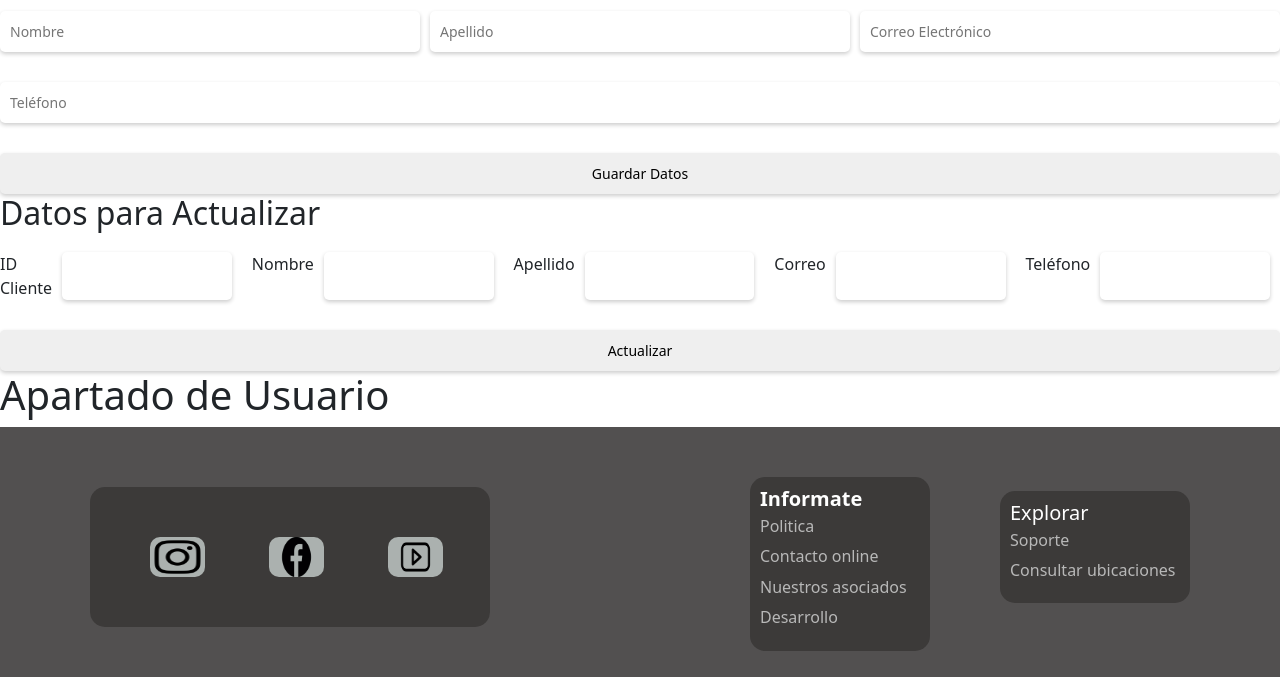
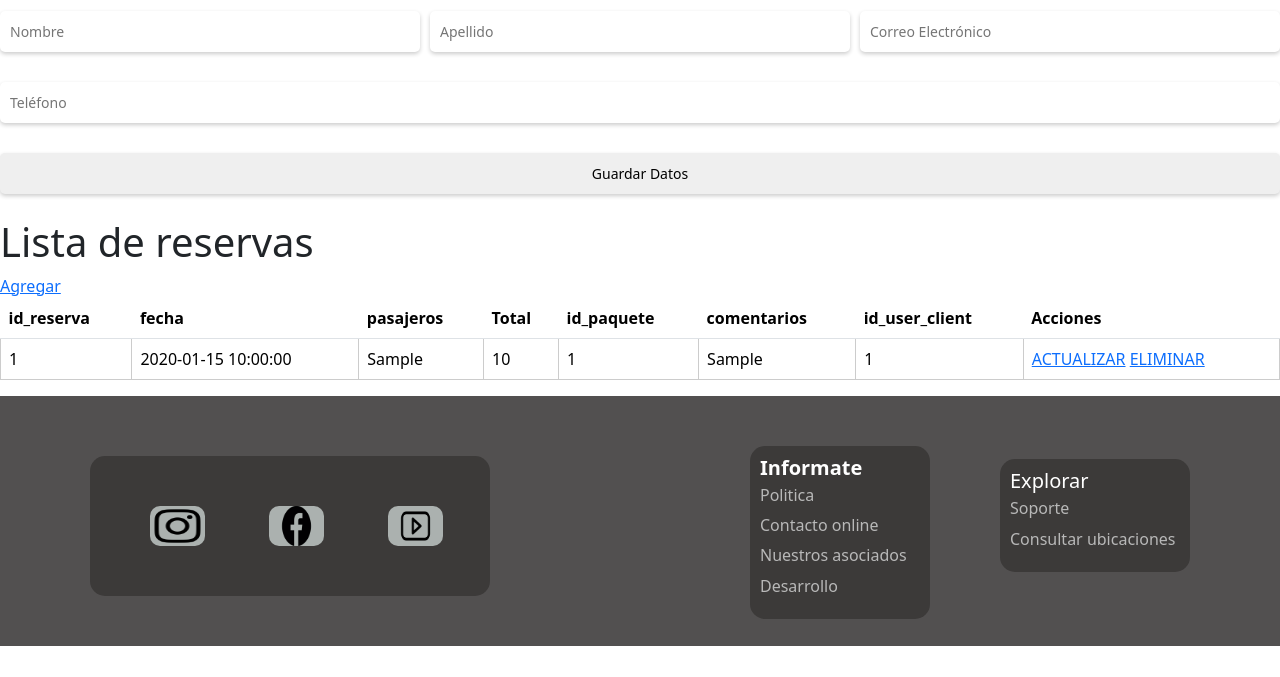
Before and after one commit to mau12304/Proyecto_tours, a PHP site: the page made by index.php in a window 1280 px wide. Shown: the part 397-1074 px from the top of the page. After the commit the page ends 1043 px from the top, so only its background shows below. Run offline with PHP 8.4, Linux system fonts and the light colour scheme; the visitor is signed in with stand-in values (Sample User, id 1); tables that the repository leaves empty or names only in its code hold one stand-in row (values such as "Sample post"); data that the repository does not hold is empty; some libraries are stand-ins or nearby versions.

Commit message:
Historial de cliente

```diff
--- a/controlador/clienteController.php
+++ b/controlador/clienteController.php
@@ -8,7 +8,16 @@ class ClienteController{
         $this-> clienteModel = new ClienteModel();
     }
     public static function mostrarDatos(){
+         // Verificar si el cliente está en sesión
+         if (!isset($_SESSION['id_user_client'])) {
+            throw new Exception("No se ha iniciado sesión como cliente.");
+        }
+        $id_user_client = $_SESSION['id_user_client']; // Obtener el ID del cliente de la sesión
+
+        $modelCliente = new ClienteModel();
+        $susreservas = $modelCliente->obtenerSusReservaciones($id_user_client);
         require('vista/userCliente.php/datosPersonales.php');
+
     }
     public static function guardarCliente(){
         $nombre=$_REQUEST['nombre'];
@@ -18,13 +27,16 @@ class ClienteController{
         $modelCliente = new ClienteModel();
         $modelCliente->ingresarCliente($nombre, $apellido, $telefono, $correo);
         header("location:".urlsite."index.php?c=mostrarDatos");
+        header("location:".urlsite."index.php?c=mostrarDatos&enviado=Datos enviados con exito.");
+        exit();
+
     }
     public static function actualizarCliente(){
-        $id_cliente=$_REQUEST['id_cliente'];
         $modelCliente = new ClienteModel();
-        $clientes = $modelCliente->obtenerCliente($id_cliente);
+        $clientes = $modelCliente->obtenerCliente();
         require_once('vista/userCliente/datosPersonal.php');
     }
+
 }
 
 ?>
--- a/controlador/datosController.php
+++ b/controlador/datosController.php
@@ -126,8 +126,14 @@ class DatosController{
     }
     public static function eliminarUserCliente(){
         $id_user_client=$_REQUEST['id_user_client'];
-        $modelempleado= new DatosModel();
-        $modelempleado->eliminarUserCliente($id_user_client);
+        $modeluserclient= new DatosModel();
+        $modeluserclient->eliminarUserCliente($id_user_client);
+        header("location:".urlsite."index.php?d=editarDatos");
+    }
+    public static function eliminarCliente(){
+        $id_cliente=$_REQUEST['id_cliente'];
+        $modelcliente= new DatosModel();
+        $modelcliente->eliminarCliente($id_cliente);
         header("location:".urlsite."index.php?d=editarDatos");
     }
 
--- a/modelo/clienteModel.php
+++ b/modelo/clienteModel.php
@@ -1,8 +1,10 @@
 <?php
 class ClienteModel{
     private $listaCliente;
+    private $listaClienteReserva;
     public function __construct(){
         $this->listaCliente=array();
+        $this->listaClienteReserva=array();
 
     }
 
@@ -13,7 +15,11 @@ class ClienteModel{
         VALUES ('$nombre', '$apellido', '$telefono', '$correo');";
         $resultado=$cnn->prepare($consulta);
         $resultado->execute();
+        // Obtener el último ID generado
+        $this->$id_cliente = $cnn->lastInsertId();
 
+        // Retornar el ID generado
+        return $this->$id_cliente;
 
         if($resultado){
             return true;
@@ -23,10 +29,10 @@ class ClienteModel{
 
         }
     }
-    public function obtenerCliente($id_cliente){
+    public function obtenerCliente(){
             include_once('conexion.php');
             $cnn=new Conexion();
-            $consulta="select * from Cliente WHERE id_cliente=".$id_cliente.";";
+            $consulta="select * from Cliente WHERE id_cliente=".$this->$id_cliente.";";
             $resultado=$cnn->prepare($consulta);
             $resultado->execute();
             while($filas = $resultado->FETCHALL(PDO::FETCH_ASSOC)) {
@@ -34,6 +40,17 @@ class ClienteModel{
             }
             return $this->listaCliente;
     }
+    public function obtenerSusReservaciones($id_user_client){
+        include_once('conexion.php');
+        $cnn=new Conexion();
+        $consulta="select * from Reserva WHERE id_user_client =".$id_user_client.";";
+        $resultado=$cnn->prepare($consulta);
+        $resultado->execute();
+        while($filas = $resultado->FETCHALL(PDO::FETCH_ASSOC)) {
+                $this->listaClienteReserva[]=$filas;
+        }
+        return $this->listaClienteReserva;
+}
 }
 
 ?>
--- a/modelo/datosModel.php
+++ b/modelo/datosModel.php
@@ -222,8 +222,20 @@ class DatosModel{
     public function eliminarUserCliente($id_user_client){
         include_once('conexion.php');
         $cnn=new Conexion();
-        $consula="DELETE FROM user_client where id_user_client =".$id_user_client;
-        $resultado=$cnn->prepare($consula);
+        $consulta="DELETE FROM user_client where id_user_client =".$id_user_client;
+        $resultado=$cnn->prepare($consulta);
+        $resultado->execute();
+        if($resultado){
+            return true;
+        }else{
+            return false;
+        }
+    }
+    public function eliminarCliente($id_cliente){
+        include_once('conexion.php');
+        $cnn=new Conexion();
+        $consulta="DELETE FROM Cliente where id_cliente =".$id_cliente;
+        $resultado=$cnn->prepare($consulta);
         $resultado->execute();
         if($resultado){
             return true;
--- a/vista/configDatos/editarDatosBD.php
+++ b/vista/configDatos/editarDatosBD.php
@@ -69,7 +69,7 @@ if (!isset($_SESSION['tipo_usuario']) || $_SESSION['tipo_usuario'] !== 'empleado
                             echo "<td>".$va['telefono']."</td>";
                             echo "<td>".$va['correo']."</td>";
                             echo "<td><a href='index.php?p=actualizar&id=".$va['id_cliente']."'>ACTUALIZAR</a>
-                            <a href='index.php?p=eliminar&id=".$va['id_cliente']."'>ELIMINAR</a></td>";
+                            <a href='index.php?d=eliminarCliente&id_cliente=".$va['id_cliente']."'>ELIMINAR</a></td>";
                             echo "</tr>";
                         endforeach;
                     ?>
--- a/vista/paquetes/detallePaquete.php
+++ b/vista/paquetes/detallePaquete.php
@@ -114,7 +114,7 @@
                 }
                 return true; // Permitir el envío
             }
-             // Mostrar mensaje de éxito si se encuentra el parámetro 'success' en la URL
+            // Mostrar mensaje de éxito si se encuentra el parámetro 'success' en la URL
             const urlParams = new URLSearchParams(window.location.search);
             if (urlParams.has('success')) {
                 alert(urlParams.get('success')); // Muestra el mensaje de éxito en un cuadro emergente
--- a/vista/userCliente.php/datosPersonales.php
+++ b/vista/userCliente.php/datosPersonales.php
@@ -1,18 +1,3 @@
-<?php
-$id_cliente = $nombre = $apellido = $telefono = $correo = '';
-
-// Datos del cliente obtenidos del controlador
-foreach ($clientes as $key => $value) {
-    foreach ($value as $valor) {
-        $id_cliente = $valor['id_cliente'];
-        $nombre = $valor['nombre'];
-        $apellido = $valor['apellido'];
-        $telefono = $valor['telefono'];
-        $correo = $valor['correo'];
-    }
-}
-?>
-
 <?php require_once('vista/layout/header.php'); ?>
 
 <?php
@@ -24,9 +9,11 @@ if (!isset($_SESSION['tipo_usuario']) || $_SESSION['tipo_usuario'] !== 'cliente'
 ?>
 
 <h1>Formulario con Actualización</h1>
-
+<?php if (isset($_GET['enviado'])): ?>
+                <p class="success-msg"><?php echo htmlspecialchars($_GET['enviado'], ENT_QUOTES, 'UTF-8'); ?></p>
+                <?php endif; ?>
 <!-- Formulario con datos cargados -->
-<form action="index.php" class="detalle_formulario">
+<form  class="detalle_formulario">
     <div class="detalle_form_campos">
          <input type="hidden" name="id_cliente" >
         <input type="text" name="nombre" id="nombre" placeholder="Nombre"  required>
@@ -40,29 +27,49 @@ if (!isset($_SESSION['tipo_usuario']) || $_SESSION['tipo_usuario'] !== 'cliente'
     <input type="hidden" name="c" value="guardarCliente"> <!-- Enviar la acción al controlador -->
 </form>
 
-<!-- Mostrar los datos ingresados en un segundo formulario de actualización -->
-<h2>Datos para Actualizar</h2>
-<form action="index.php" method="POST" class="detalle_formulario">
-    <div class="detalle_form_campos">
-        <label for="id_cliente">ID Cliente</label>
-        <input type="number" id="id_cliente" name="id_cliente" value="<?= htmlspecialchars($id_cliente) ?>" readonly><br><br>
+<script>
+     // Mostrar mensaje de éxito si se encuentra el parámetro 'success' en la URL
+     const urlParams = new URLSearchParams(window.location.search);
+            if (urlParams.has('enviado')) {
+                alert(urlParams.get('enviado')); // Muestra el mensaje de éxito en un cuadro emergente
+            }
+</script>
+<br>
+<h1>Lista de reservas</h1>
+<div>
+    <a href="index.php?p=agregarpaquetes">Agregar</a>
+    <table class="table">
+            <thead class="thead-dark">
+                <tr>
+                <th scope="col">id_reserva</th>
+                <th scope="col">fecha</th>
+                <th scope="col">pasajeros</th>
+                <th scope="col">Total</th>
+                <th scope="col">id_paquete</th>
+                <th scope="col">comentarios</th>
+                <th scope="col">id_user_client</th>
+                <th scope="col">Acciones</th>
+                </tr>
+            </thead>
+            <tbody>
+                    <?php
+                    foreach ($susreservas as $key => $value)
+                        foreach ($value as $va ):
+                            echo "<tr><td>".$va['id_reserva']."</td>";
+                            echo "<td>".$va['fecha']."</td>";
+                            echo "<td>".$va['pasajeros']."</td>";
+                            echo "<td>".$va['precio']."</td>";
+                            echo "<td>".$va['id_paquete']."</td>";
+                            echo "<td>".$va['comentarios']."</td>";
+                            echo "<td>".$va['id_user_client']."</td>";
+                            echo "<td><a href='index.php?p=actualizar&id=".$va['id_reserva']."'>ACTUALIZAR</a>
+                            <a href='index.php?p=eliminar&id=".$va['id_reserva']."'>ELIMINAR</a></td>";
+                            echo "</tr>";
+                        endforeach;
+                    ?>
+            </tbody>
+    </table>
+</div>
 
-        <label for="nombre">Nombre</label>
-        <input type="text" id="nombre" name="nombre" value="<?= htmlspecialchars($nombre) ?>"><br><br>
-
-        <label for="apellido">Apellido</label>
-        <input type="text" id="apellido" name="apellido" value="<?= htmlspecialchars($apellido) ?>"><br><br>
-
-        <label for="correo">Correo</label>
-        <input type="email" id="correo" name="correo" value="<?= htmlspecialchars($correo) ?>"><br><br>
-
-        <label for="telefono">Teléfono</label>
-        <input type="number" id="telefono" name="telefono" value="<?= htmlspecialchars($telefono) ?>"><br><br>
-    </div>
-    <input type="submit" value="Actualizar">
-    <input type="hidden" name="c" value="modificarCliente"> <!-- Acción para actualizar los datos -->
-</form>
-
-<h1>Apartado de Usuario</h1>
 
 <?php require_once('vista/layout/footer.php'); ?>
```
